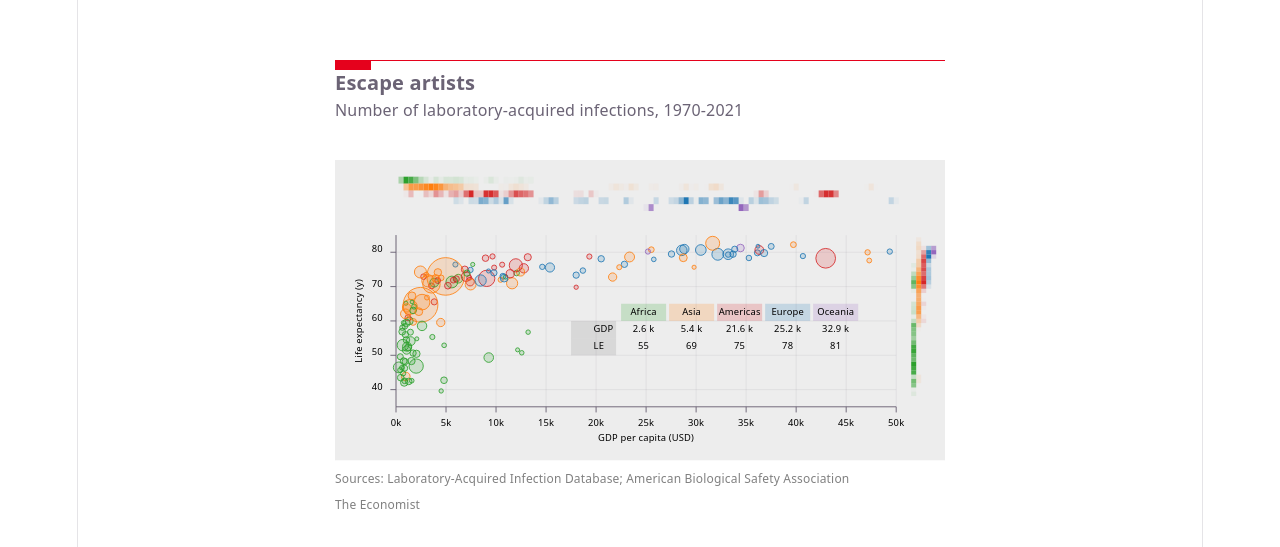
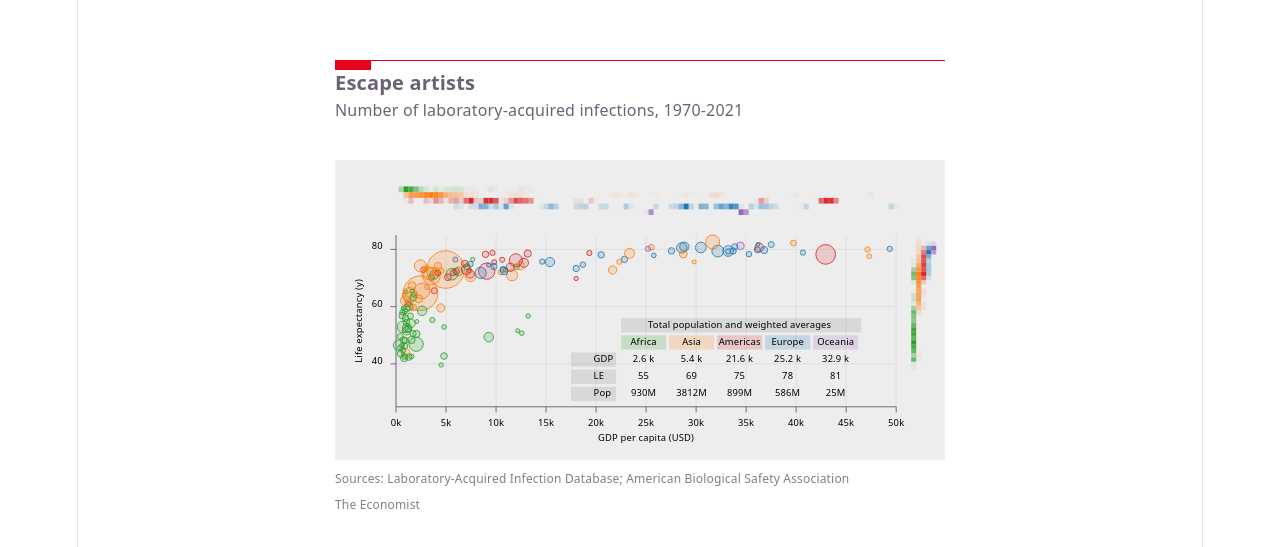
Before and after one commit to alvarocampion/my_gapminder, a React (Vite) app: page / in a window 1280 px wide. Shown: the part 119-666 px from the top of the page. Built offline with nearby package versions, Linux system fonts and the light colour scheme.

Commit message:
updated legend

```diff
--- a/src/App.jsx
+++ b/src/App.jsx
@@ -30,10 +30,11 @@ const PADDING_CENTER = 20;
 
 const minGdp = 0 //min(data, d => d.gdpPercap);
 const maxGdp = Math.ceil(max(data, d => d.gdpPercap) / 10000) * 10000; // Round up to nearest 10,000
-const minlifeExp = Math.floor(min(data, d => d.lifeExp) / 5) * 5; // Round down to nearest 5
+const minlifeExp = 25 //Math.floor(min(data, d => d.lifeExp) / 5) * 5; // Round down to nearest 5
 const maxlifeExp = Math.ceil(max(data, d => d.lifeExp) / 5) * 5; // Round up to nearest 5
 const minpop = min(data, d => d.pop);
 const maxpop = max(data, d => d.pop);
+const maxLE_legend = 50;
 
 
 
@@ -216,8 +217,26 @@ export default function App() {
         )
         ))}
         <rect
+              x={xScale(22500)} // Stack bars on top of each other
+              y={yScale(maxLE_legend + 6)} // Stack bars on top of each other
+              width={(xScale(5 * 4800))} // Add some spacing between bars
+              height={Math.abs(yScale(minlifeExp) - yScale(minlifeExp + 5))} // Height equivalent to 2 years
+              fill={"grey"}
+              fillOpacity={0.2} // Proportional opacity based on area
+            />
+
+        <text
+              x={xScale(22500) + 2 * xScale(4800) + xScale(4500) / 2}
+              y={yScale(maxLE_legend + 6) + Math.abs(yScale(minlifeExp) - yScale(minlifeExp + 5)) / 2}
+              textAnchor="middle"
+              dominantBaseline="middle"
+              fontSize="10px"
+              fill="black"
+            >Total population and weighted averages</text>
+
+        <rect
               x={xScale(17500)} // Stack bars on top of each other
-              y={yScale(60)} // Stack bars on top of each other
+              y={yScale(maxLE_legend - 6)} // Stack bars on top of each other
               width={(xScale(4500))} // Add some spacing between bars
               height={Math.abs(yScale(minlifeExp) - yScale(minlifeExp + 5))} // Height equivalent to 2 years
               fill={"grey"}
@@ -225,16 +244,25 @@ export default function App() {
             />
         <rect
               x={xScale(17500)} // Stack bars on top of each other
-              y={yScale(55)} // Stack bars on top of each other
+              y={yScale(maxLE_legend - 12)} // Stack bars on top of each other
               width={(xScale(4500))} // Add some spacing between bars
               height={Math.abs(yScale(minlifeExp) - yScale(minlifeExp + 5))} // Height equivalent to 2 years
               fill={"grey"}
               fillOpacity={0.2} // Proportional opacity based on area
             />
+        <rect
+              x={xScale(17500)} // Stack bars on top of each other
+              y={yScale(maxLE_legend - 18)} // Stack bars on top of each other
+              width={(xScale(4500))} // Add some spacing between bars
+              height={Math.abs(yScale(minlifeExp) - yScale(minlifeExp + 5))} // Height equivalent to 2 years
+              fill={"grey"}
+              fillOpacity={0.2} // Proportional opacity based on area
+            />
+
         <text
               x={xScale(17500) + xScale(4500) / 2} // Stack bars on top of each other
-              y={yScale(60)+ Math.abs(yScale(minlifeExp) - yScale(minlifeExp + 5)) / 2} // Stack bars on top of each other
-              textAnchor="right"
+              y={yScale(maxLE_legend - 6) + Math.abs(yScale(minlifeExp) - yScale(minlifeExp + 5)) / 2} // Stack bars on top of each other
+              textAnchor="left"
               dominantBaseline="middle"
               fontSize="10px"
               fill="black"
@@ -243,13 +271,24 @@ export default function App() {
             </text>
         <text
               x={xScale(17500) + xScale(4500) / 2} // Stack bars on top of each other
-              y={yScale(55)+ Math.abs(yScale(minlifeExp) - yScale(minlifeExp + 5)) / 2} // Stack bars on top of each other
-              textAnchor="right"
+              y={yScale(maxLE_legend - 12)+ Math.abs(yScale(minlifeExp) - yScale(minlifeExp + 5)) / 2} // Stack bars on top of each other
+              textAnchor="left"
               dominantBaseline="middle"
               fontSize="10px"
               fill="black"
             >
               LE
+            </text>
+
+        <text
+              x={xScale(17500) + xScale(4500) / 2} // Stack bars on top of each other
+              y={yScale(maxLE_legend - 18)+ Math.abs(yScale(minlifeExp) - yScale(minlifeExp + 5)) / 2} // Stack bars on top of each other
+              textAnchor="left"
+              dominantBaseline="middle"
+              fontSize="10px"
+              fill="black"
+            >
+              Pop
             </text>
 
 
@@ -261,7 +300,7 @@ export default function App() {
             <rect
               key={i*100}
               x={xScale(22500) + i * xScale(4800)} // Stack bars on top of each other
-              y={yScale(65)} // Stack bars on top of each other
+              y={yScale(maxLE_legend)} // Stack bars on top of each other
               width={(xScale(4500))} // Add some spacing between bars
               height={Math.abs(yScale(minlifeExp) - yScale(minlifeExp + 5))} // Height equivalent to 2 years
               fill={colorScale(d.continent)}
@@ -269,7 +308,7 @@ export default function App() {
             />
             <text
               x={xScale(22500) + i * xScale(4800) + xScale(4500) / 2}
-              y={yScale(65) + Math.abs(yScale(minlifeExp) - yScale(minlifeExp + 5)) / 2}
+              y={yScale(maxLE_legend) + Math.abs(yScale(minlifeExp) - yScale(minlifeExp + 5)) / 2}
               textAnchor="middle"
               dominantBaseline="middle"
               fontSize="10px"
@@ -279,7 +318,7 @@ export default function App() {
             </text>
             <text
               x={xScale(22500) + i * xScale(4800) + xScale(4500) / 2}
-              y={yScale(60) + Math.abs(yScale(minlifeExp) - yScale(minlifeExp + 5)) / 2}
+              y={yScale(maxLE_legend - 6) + Math.abs(yScale(minlifeExp) - yScale(minlifeExp + 5)) / 2}
               textAnchor="middle"
               dominantBaseline="middle"
               fontSize="10px"
@@ -289,13 +328,23 @@ export default function App() {
             </text>
             <text
               x={xScale(22500) + i * xScale(4800) + xScale(4500) / 2}
-              y={yScale(55) + Math.abs(yScale(minlifeExp) - yScale(minlifeExp + 5)) / 2}
+              y={yScale(maxLE_legend - 12) + Math.abs(yScale(minlifeExp) - yScale(minlifeExp + 5)) / 2}
               textAnchor="middle"
               dominantBaseline="middle"
               fontSize="10px"
               fill="black"
             >
               {d.weightedAvgLifeExp.toFixed(0)}
+            </text>
+            <text
+              x={xScale(22500) + i * xScale(4800) + xScale(4500) / 2}
+              y={yScale(maxLE_legend - 18) + Math.abs(yScale(minlifeExp) - yScale(minlifeExp + 5)) / 2}
+              textAnchor="middle"
+              dominantBaseline="middle"
+              fontSize="10px"
+              fill="black"
+            >
+              {(d.totalPopulation/1e6).toFixed(0)}M
             </text>
             </>
             );
```
